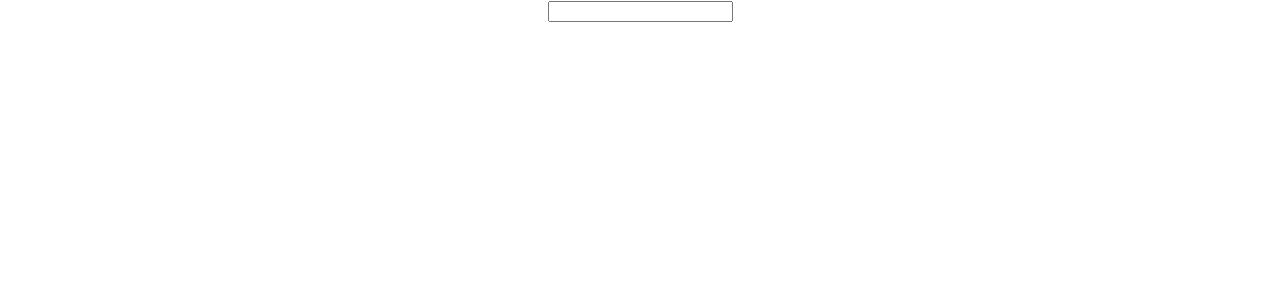
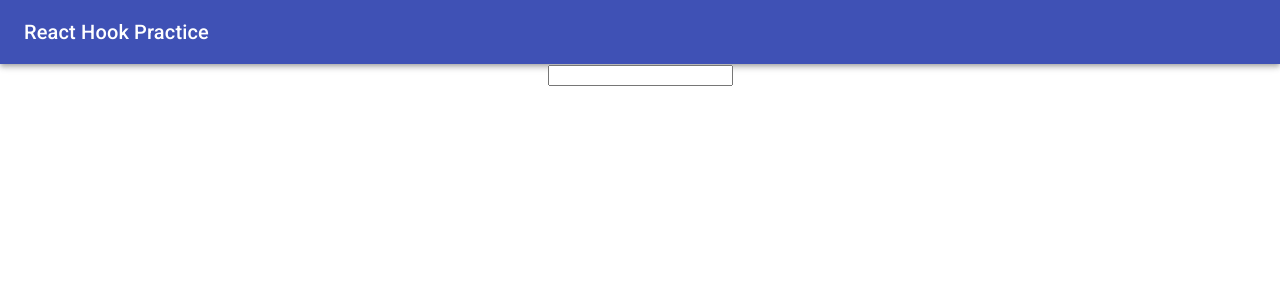
Before and after one commit to mtleonard120/hooks-practice, a React (Create React App) app: page / in a window 1280 px wide. Shown: the top 300 px of the page. Built offline with nearby package versions, Linux system fonts and the light colour scheme.

Commit message:
Add header AppBar

```diff
--- a/src/App.tsx
+++ b/src/App.tsx
@@ -1,6 +1,10 @@
 import React, { useState } from "react";
 import "./App.css";
 
+//packages
+import { Typography, Toolbar, AppBar } from "@material-ui/core";
+
+// hooks
 import { usePokemonFetch } from "./hooks";
 
 const App: React.FC = () => {
@@ -9,6 +13,13 @@ const App: React.FC = () => {
 
   return (
     <div className="App">
+      <AppBar position="static">
+        <Toolbar>
+          <Typography component="h1" variant="h6">
+            React Hook Practice
+          </Typography>
+        </Toolbar>
+      </AppBar>
       <input
         type="text"
         onChange={e => setQuery(e.target.value)}
```
